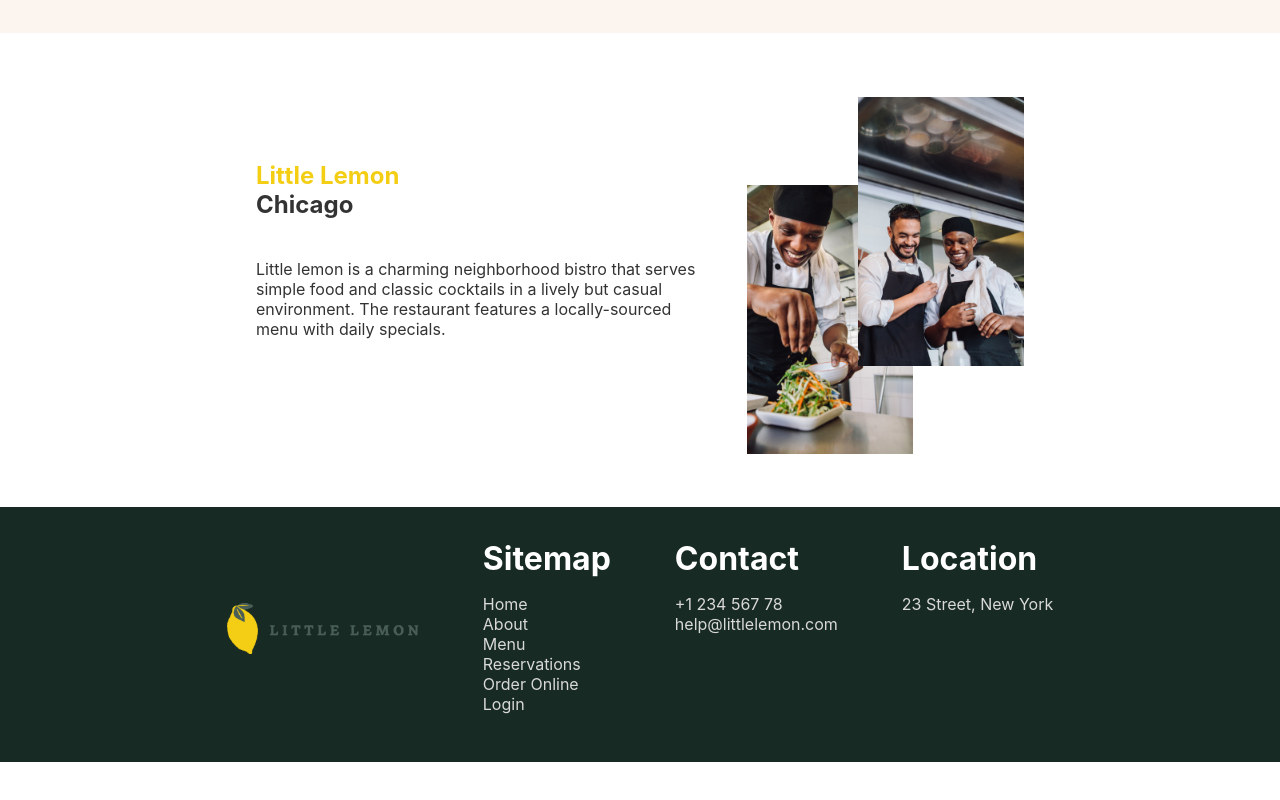
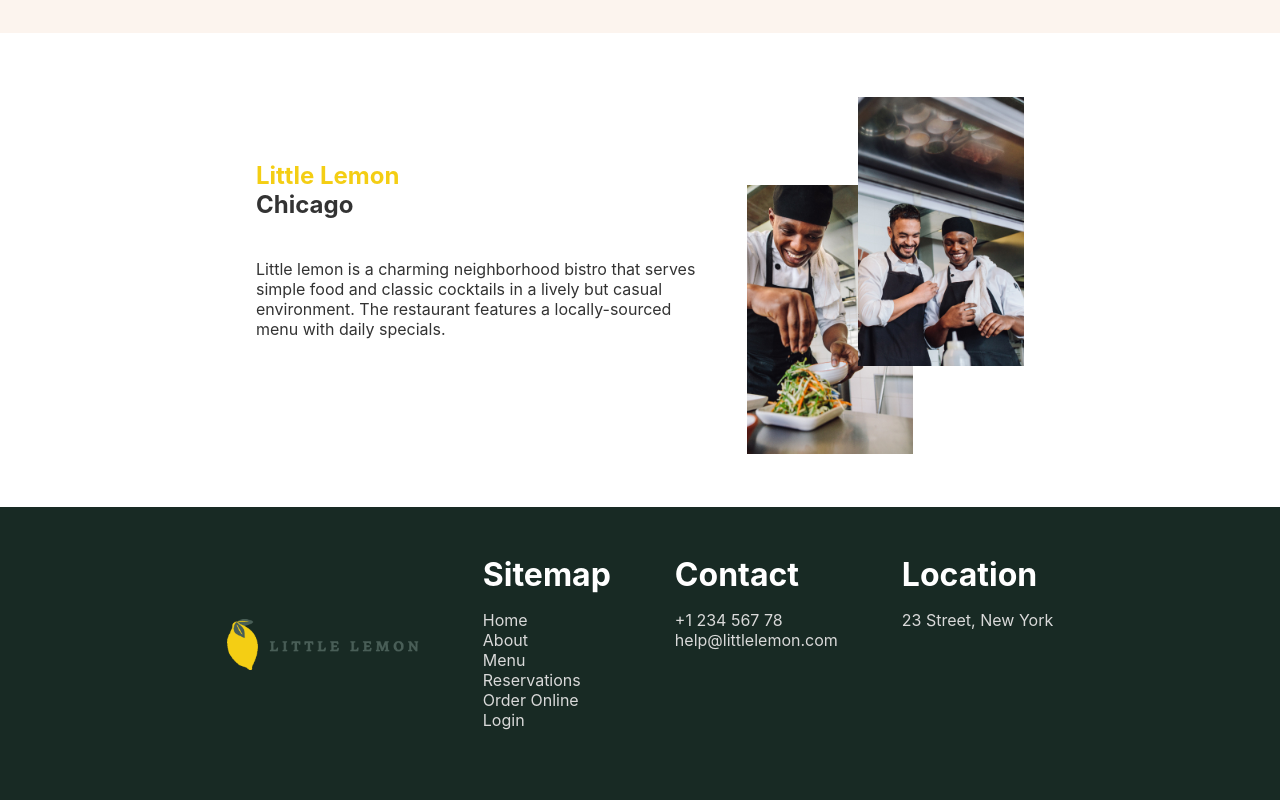
Before and after one commit to shahzaib-ai/capstone-proj, a React (Create React App) app: page / in a window 1280 px wide. Shown: the part 1417-2217 px from the top of the page. Before the commit the page ends 2179 px from the top, so only its background shows below. Built offline with nearby package versions, Linux system fonts and the light colour scheme.

Commit message:
cleaning up some things

```diff
--- a/src/styles/Footer.css
+++ b/src/styles/Footer.css
@@ -1,10 +1,9 @@
 footer {
-  /* border: 1px solid red; */
   background-color: #182a24;
   display: flex;
   gap: 4rem;
   justify-content: center;
-  padding: 2rem 0 3rem 0;
+  padding: 3rem 0 5rem 0;
 }
 
 footer p,
```
